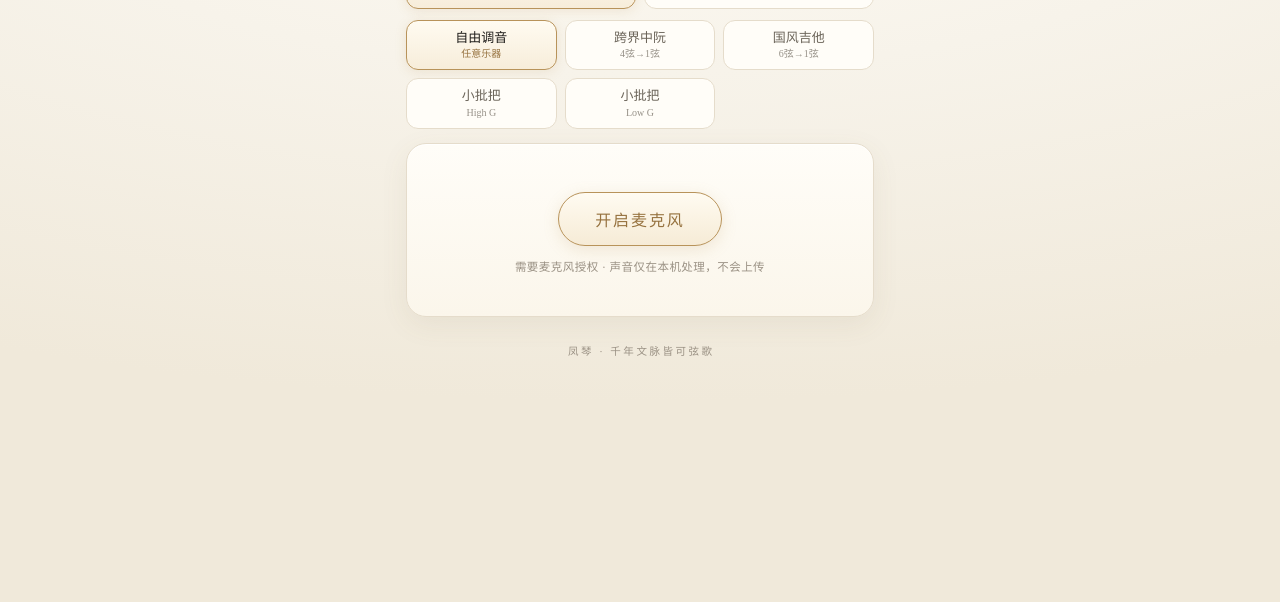
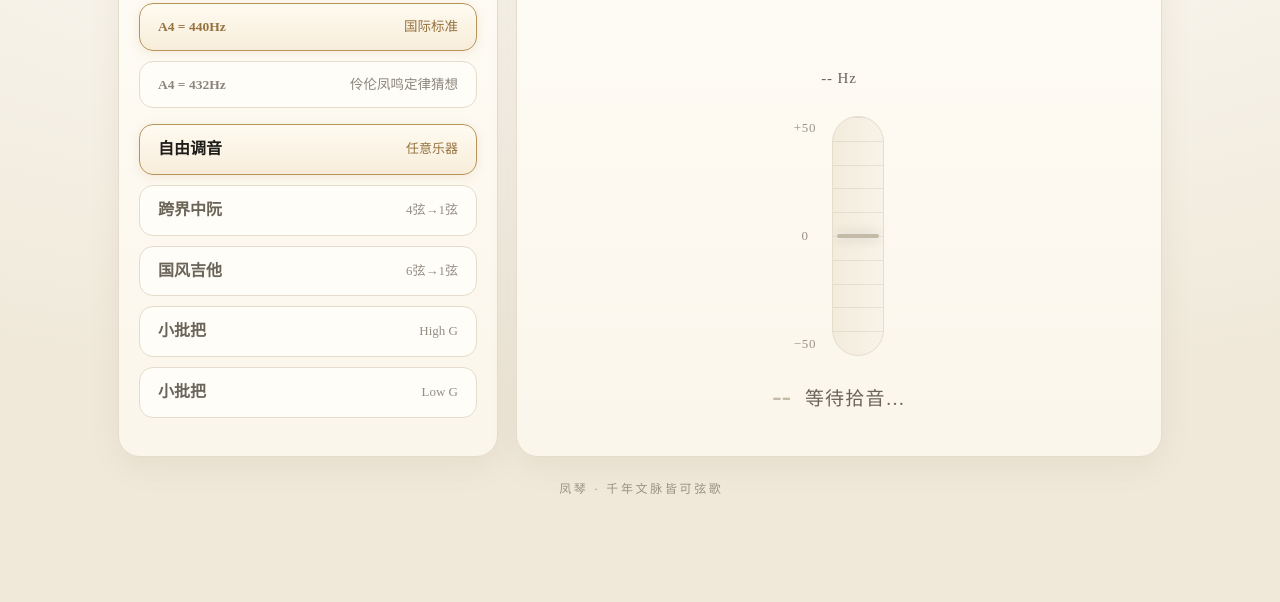
Before and after one commit to fengqintunner/fengqin-tuner, a plain HTML site: page index.html in a window 1280 px wide. Shown: the part 198-800 px from the top of the page. Drawn offline with Linux system fonts and the light colour scheme.

Commit message:
Add files via upload

```diff
--- a/index.html
+++ b/index.html
@@ -2,12 +2,11 @@
 <html lang="zh-CN">
 <head>
 <meta charset="utf-8">
-<meta name="viewport" content="width=device-width,initial-scale=1,viewport-fit=cover,user-scalable=no">
+<meta name="viewport" content="width=device-width,initial-scale=1,viewport-fit=cover">
 <meta name="theme-color" content="#F7F3EA">
 <meta name="apple-mobile-web-app-capable" content="yes">
 <meta name="apple-mobile-web-app-status-bar-style" content="default">
 <meta name="apple-mobile-web-app-title" content="凤琴调音器">
-<!-- 核心图标标签 -->
 <link rel="icon" type="image/png" href="./icon-192.png">
 <link rel="shortcut icon" type="image/png" href="./icon-192.png">
 <link rel="apple-touch-icon" sizes="180x180" href="./icon-192.png">
@@ -32,6 +31,7 @@ html,body{margin:0;padding:0;}
 body{
   background:#F7F3EA;
   color:var(--ink);
+  font-size:16px;
   font-family:"Kaiti SC","STKaiti","KaiTi","Songti SC","STSong","SimSun","Noto Serif SC",serif;
   min-height:100vh;min-height:100dvh;
   -webkit-font-smoothing:antialiased;
@@ -42,12 +42,8 @@ body::before{
   content:"";position:fixed;inset:0;z-index:-1;
   background:radial-gradient(120% 75% at 50% 0%, #FFFCF5 0%, #F7F3EA 45%, #F0E9DA 100%);
 }
-.app{
-  max-width:500px;margin:0 auto;
-  padding:calc(env(safe-area-inset-top) + 14px) 16px calc(env(safe-area-inset-bottom) + 26px);
-}
 
-/* 微信提示遮罩 */
+/* ========== 微信提示遮罩 ========== */
 #wx-mask {
   display: none; position: fixed; inset: 0; z-index: 9999;
   background: rgba(0,0,0,0.85); color: #fff; text-align: right; padding: 20px;
@@ -56,151 +52,221 @@ body::before{
 #wx-mask .arrow { font-size: 40px; margin-right: 10px; display: inline-block; animation: bounce 1s infinite alternate; }
 @keyframes bounce { from { transform: translateY(0); } to { transform: translateY(-10px); } }
 
-/* ---------- 品牌区 ---------- */
-.brand{text-align:center;padding:2px 0 16px;}
+/* ========== 主布局 ========== */
+.app{
+  max-width:1080px;
+  margin:0 auto;
+  padding:calc(env(safe-area-inset-top) + 18px) 18px calc(env(safe-area-inset-bottom) + 28px);
+  display:grid;
+  grid-template-columns:380px minmax(0,1fr);
+  gap:18px;
+  align-items:stretch;
+}
+.panel{
+  border:1px solid var(--line);
+  border-radius:22px;
+  background:linear-gradient(180deg,#FFFDF8 0%,#FBF6EB 100%);
+  box-shadow:0 10px 30px rgba(120,100,70,.09), inset 0 1px 0 rgba(255,255,255,.9);
+  padding:22px 20px;
+}
+.panel-left{
+  display:flex;flex-direction:column;
+}
+.panel-right{
+  display:flex;flex-direction:column;align-items:center;justify-content:center;
+}
+
+/* ========== 品牌区 ========== */
+.brand{text-align:center;padding:2px 0 18px;}
 .logo{
-  width:56px;height:56px;border-radius:50%;margin:0 auto 10px;
+  width:64px;height:64px;border-radius:50%;margin:0 auto 12px;
   display:flex;align-items:center;justify-content:center;
   border:1px solid var(--gold);
   background:radial-gradient(circle at 32% 26%,#FFFDF6,#F4EAD8);
-  color:var(--gold-d);font-size:28px;font-weight:bold;line-height:1;
-  box-shadow:0 3px 14px rgba(184,147,90,.20), inset 0 0 0 3px rgba(255,255,255,.62);
+  color:var(--gold-d);font-size:32px;font-weight:bold;line-height:1;
+  box-shadow:0 4px 16px rgba(184,147,90,.20), inset 0 0 0 3px rgba(255,255,255,.62);
 }
-.brand h1{margin:0;font-size:22px;font-weight:600;letter-spacing:.22em;text-indent:.22em;}
-.slogan{margin:7px 0 0;font-size:11.5px;letter-spacing:.34em;text-indent:.34em;color:var(--gold-d);}
+.brand h1{margin:0;font-size:26px;font-weight:600;letter-spacing:.2em;text-indent:.2em;}
+.slogan{margin:8px 0 0;font-size:13px;letter-spacing:.28em;text-indent:.28em;color:var(--gold-d);}
 
-/* ---------- 通用块 ---------- */
-.block{margin-bottom:11px;}
+/* ========== 左侧单列菜单 ========== */
+.block{margin-bottom:16px;}
+.block:last-child{margin-bottom:0;}
 
-/* ---------- 基准音 ---------- */
-.segmented{display:grid;grid-template-columns:1fr 1fr;gap:8px;}
+.segmented{display:flex;flex-direction:column;gap:10px;}
 .seg{
   appearance:none;font-family:inherit;cursor:pointer;
-  border:1px solid var(--line);background:var(--paper);border-radius:12px;
-  padding:9px 6px;color:var(--ink-2);font-size:13px;line-height:1.3;
+  border:1px solid var(--line);background:var(--paper);border-radius:14px;
+  padding:14px 18px;color:var(--ink-2);font-size:16px;line-height:1.3;
   transition:all .18s;
+  display:flex;justify-content:space-between;align-items:center;text-align:left;
 }
-.seg span{display:block;font-size:10.5px;margin-top:3px;opacity:.75;}
+.seg span{display:block;font-size:13.5px;opacity:.78;margin-top:0;}
 .seg.active{
   border-color:var(--gold);background:linear-gradient(180deg,#FFFBF1,#F7EDDA);
   color:var(--ink);box-shadow:0 2px 12px rgba(184,147,90,.16);
 }
 .seg.active span{color:var(--gold-d);opacity:1;}
 
-/* ---------- 乐器模式 ---------- */
-.modes{display:grid;grid-template-columns:repeat(3,1fr);gap:8px;}
+.modes{display:flex;flex-direction:column;gap:10px;}
 .mode-btn{
   appearance:none;font-family:inherit;cursor:pointer;
-  border:1px solid var(--line);background:var(--paper);border-radius:12px;
-  padding:9px 3px;font-size:13px;line-height:1.25;color:var(--ink-2);
-  transition:all .18s;display:flex;flex-direction:column;justify-content:center;align-items:center;
+  border:1px solid var(--line);background:var(--paper);border-radius:14px;
+  padding:14px 18px;font-size:16px;line-height:1.3;color:var(--ink-2);
+  transition:all .18s;
+  display:flex;justify-content:space-between;align-items:center;text-align:left;
 }
-.mode-btn .sub{display:block;font-size:10px;margin-top:2px;opacity:.7;}
+.mode-btn .sub{display:block;font-size:13px;opacity:.72;margin-top:0;}
 .mode-btn.active{
   border-color:var(--gold);background:linear-gradient(180deg,#FFFBF1,#F7EDDA);
   color:var(--ink);box-shadow:0 2px 12px rgba(184,147,90,.16);
 }
 .mode-btn.active .sub{color:var(--gold-d);opacity:1;}
 
-/* ---------- 定弦说明 ---------- */
-.strings-head{font-size:11px;letter-spacing:.14em;color:var(--ink-3);margin:0 0 6px 2px;}
-.strings{display:flex;gap:6px;}
+.strings-head{font-size:13px;letter-spacing:.1em;color:var(--ink-3);margin:0 0 9px 2px;}
+.strings{display:flex;flex-wrap:wrap;gap:8px;}
 .string-card{
-  flex:1;min-width:0;text-align:center;border:1px solid var(--line);
-  background:var(--paper);border-radius:10px;padding:7px 2px 8px;
+  flex:1 1 calc(25% - 8px);min-width:70px;text-align:center;border:1px solid var(--line);
+  background:var(--paper);border-radius:12px;padding:10px 2px 11px;
   transition:all .18s;
 }
-.string-card .label{font-size:10.5px;color:var(--ink-3);letter-spacing:.05em;}
-.string-card .note{font-size:17px;font-weight:600;line-height:1.15;margin-top:1px;}
-.string-card .note .oct{font-size:14px;color:var(--gold-d);}
+.string-card .label{font-size:12px;color:var(--ink-3);letter-spacing:.04em;}
+.string-card .note{font-size:22px;font-weight:600;line-height:1.15;margin-top:2px;}
+.string-card .note .oct{font-size:17px;color:var(--gold-d);}
 .string-card.active{
   border-color:var(--gold);background:linear-gradient(180deg,#FFFBF1,#F7EDDA);
   box-shadow:0 3px 12px rgba(184,147,90,.22);transform:translateY(-1px);
 }
 
-/* ---------- 拾音面板 ---------- */
+/* ========== 右侧：垂直调音器 ========== */
 .tuner{
-  margin-top:14px;padding:20px 18px 18px;border:1px solid var(--line);border-radius:20px;
-  background:linear-gradient(180deg,#FFFDF8 0%,#FBF6EB 100%);
-  box-shadow:0 8px 28px rgba(120,100,70,.08), inset 0 1px 0 rgba(255,255,255,.9);
-  text-align:center;--sc:#C4BAA8;transition:box-shadow .25s;
+  width:100%;text-align:center;
+  --sc:#C4BAA8;transition:box-shadow .25s;
+  display:flex;flex-direction:column;align-items:center;
 }
 .tuner[data-state="low"]{--sc:var(--low);}
 .tuner[data-state="ok"]{--sc:var(--ok);}
 .tuner[data-state="high"]{--sc:var(--high);}
 
+/* 按钮显隐控制 */
+#gate, #stopWrap { width:100%; text-align:center; }
+#gate[hidden], #stopWrap[hidden] { display:none !important; }
+
 .start-btn{
   appearance:none;font-family:inherit;cursor:pointer;border:1px solid var(--gold);
   background:linear-gradient(180deg,#FFFBF1,#F6EBD6);color:var(--gold-d);
-  font-size:16px;letter-spacing:.12em;padding:14px 36px;border-radius:999px;
-  margin:28px 0 12px;box-shadow:0 4px 16px rgba(184,147,90,.18);transition:transform .15s;
+  font-size:18px;letter-spacing:.12em;padding:16px 46px;border-radius:999px;
+  margin:20px 0 16px;box-shadow:0 4px 16px rgba(184,147,90,.18);transition:transform .15s;
 }
 .start-btn:active{transform:scale(.97);}
 .stop-btn{
   appearance:none;font-family:inherit;cursor:pointer;border:1px solid #b95448;
   background:#f8efed;color:#b95448;
-  font-size:16px;letter-spacing:.12em;padding:14px 36px;border-radius:999px;
-  margin:28px 0 12px;box-shadow:0 4px 14px rgba(185,84,72,.15);transition:transform .15s;
+  font-size:17px;letter-spacing:.12em;padding:16px 46px;border-radius:999px;
+  margin:20px 0 24px;box-shadow:0 4px 14px rgba(185,84,72,.15);transition:transform .15s;
 }
 .stop-btn:active{transform:scale(.97);}
-.hint{margin:0 0 20px;font-size:11.5px;line-height:1.7;color:var(--ink-3);letter-spacing:.04em;}
+.hint{margin:0 auto;max-width:340px;font-size:13.5px;line-height:1.75;color:var(--ink-3);letter-spacing:.03em;}
 
-.note-display{display:flex;align-items:baseline;justify-content:center;gap:4px;min-height:78px;}
-.note-name{font-size:72px;line-height:1;font-weight:600;letter-spacing:-.01em;font-variant-numeric:tabular-nums;}
-.note-oct{font-size:54px;line-height:1;font-weight:600;color:var(--gold-d);font-variant-numeric:tabular-nums;}
-.freq{font-size:14px;color:var(--ink-2);letter-spacing:.06em;font-variant-numeric:tabular-nums;margin-top:2px;min-height:20px;}
+/* 调音主体内容（默认常显） */
+.tuner-body {
+  width: 100%;
+  display: flex;
+  flex-direction: column;
+  align-items: center;
+}
 
-.meter{margin-top:16px;}
+.note-display{display:flex;align-items:baseline;justify-content:center;gap:6px;min-height:84px;}
+.note-name{font-size:76px;line-height:1;font-weight:600;letter-spacing:-.01em;font-variant-numeric:tabular-nums;}
+.note-oct{font-size:56px;line-height:1;font-weight:600;color:var(--gold-d);font-variant-numeric:tabular-nums;}
+.freq{font-size:15px;color:var(--ink-2);letter-spacing:.06em;font-variant-numeric:tabular-nums;margin-top:4px;min-height:22px;}
+
+.meter{
+  margin-top:24px;
+  display:flex;
+  align-items:center;
+  justify-content:center;
+  gap:16px;
+}
 .meter-scale{
-  position:relative;height:46px;border-radius:23px;border:1px solid var(--line);
-  background:linear-gradient(180deg,#F3ECDD,#F8F3E8);overflow:hidden;
+  position:relative;
+  width:52px;
+  height:240px;
+  border-radius:26px;
+  border:1px solid var(--line);
+  background:linear-gradient(90deg,#F3ECDD,#F8F3E8);
+  overflow:hidden;
 }
 .meter-scale::before{
   content:"";position:absolute;inset:0;
-  background:repeating-linear-gradient(90deg,rgba(31,29,26,.14) 0 1px,transparent 1px 10%);
+  background:repeating-linear-gradient(180deg,rgba(31,29,26,.14) 0 1px,transparent 1px 10%);
   opacity:.55;
 }
 .meter-mid{
-  position:absolute;left:50%;top:5px;bottom:5px;width:2px;margin-left:-1px;
-  border-radius:2px;background:linear-gradient(180deg,transparent,var(--gold),transparent);opacity:.9;
+  position:absolute;top:50%;left:5px;right:5px;height:2px;margin-top:-1px;
+  border-radius:2px;background:linear-gradient(90deg,transparent,var(--gold),transparent);opacity:.9;
 }
 .meter-needle{
-  position:absolute;left:50%;top:4px;bottom:4px;width:4px;margin-left:-2px;border-radius:3px;
+  position:absolute;left:4px;right:4px;bottom:50%;height:4px;margin-bottom:-2px;
+  border-radius:3px;
   background:var(--sc);box-shadow:0 0 12px var(--sc),0 0 4px rgba(255,255,255,.85);
-  transition:left .09s linear,background .2s;
+  transition:bottom .09s linear,background .2s;
 }
 .tuner[data-state="ok"] .meter-needle{animation:pulse 1.3s ease-in-out infinite;}
 @keyframes pulse{0%,100%{opacity:1;}50%{opacity:.5;}}
 
 .meter-legend{
-  display:flex;justify-content:space-between;padding:6px 3px 0;font-size:10.5px;
-  color:var(--ink-3);letter-spacing:.05em;font-variant-numeric:tabular-nums;
+  display:flex;flex-direction:column;justify-content:space-between;height:240px;
+  font-size:13px;color:var(--ink-3);letter-spacing:.05em;font-variant-numeric:tabular-nums;
+  padding:4px 0;
 }
-.readout{margin-top:10px;display:flex;align-items:baseline;justify-content:center;gap:12px;min-height:32px;}
-.cents{font-size:26px;font-weight:600;color:var(--sc);font-variant-numeric:tabular-nums;transition:color .2s;}
-.status{font-size:18px;letter-spacing:.06em;color:var(--ink-2);}
+.readout{margin-top:24px;display:flex;align-items:baseline;justify-content:center;gap:14px;min-height:34px;}
+.cents{font-size:28px;font-weight:600;color:var(--sc);font-variant-numeric:tabular-nums;transition:color .2s;}
+.status{font-size:19px;letter-spacing:.06em;color:var(--ink-2);}
 
-.foot{margin-top:26px;text-align:center;font-size:10.5px;letter-spacing:.24em;text-indent:.24em;color:var(--ink-3);}
+/* ========== 页脚 ========== */
+.foot{
+  grid-column:1 / -1;
+  margin-top:4px;text-align:center;font-size:12px;
+  letter-spacing:.22em;text-indent:.22em;color:var(--ink-3);
+}
 
+/* ========== 响应式 ========== */
+@media (max-width:900px){
+  .app{
+    grid-template-columns:1fr;
+    gap:14px;
+    padding:calc(env(safe-area-inset-top) + 12px) 14px calc(env(safe-area-inset-bottom) + 24px);
+  }
+  .panel{padding:18px 16px;border-radius:18px;}
+  .brand{padding:2px 0 16px;}
+  .brand h1{font-size:24px;}
+  .slogan{font-size:12.5px;}
+  .meter-scale, .meter-legend { height:200px; }
+}
 @media (max-width:360px){
   .note-name{font-size:62px;}
   .note-oct{font-size:46px;}
-  .mode-btn{font-size:12px;}
-  .seg{font-size:12px;}
-  .cents{font-size:22px;}
-  .status{font-size:16px;}
+  .mode-btn{font-size:15px;}
+  .mode-btn .sub{font-size:12px;}
+  .seg{font-size:15px;}
+  .seg span{font-size:12px;}
+  .cents{font-size:24px;}
+  .status{font-size:17px;}
 }
 </style>
 </head>
 <body>
 
-<!-- 微信内置浏览器提示 -->
 <div id="wx-mask">
   <div class="arrow">↗</div>
   <div>请点击右上角 <strong>···</strong><br>选择 <strong>“在 Safari 浏览器中打开”</strong><br>才能正常使用麦克风调音</div>
 </div>
 
 <div class="app">
+
+  <!-- 左侧 -->
+  <div class="panel panel-left">
     <header class="brand">
       <div class="logo">凤</div>
       <h1>凤琴调音器</h1>
@@ -209,8 +275,14 @@ body::before{
 
     <section class="block">
       <div class="segmented" id="refGroup">
-      <button class="seg active" data-ref="440">A4 = 440Hz<span>国际标准</span></button>
-      <button class="seg" data-ref="432">A4 = 432Hz<span>伶伦凤鸣定律猜想</span></button>
+        <button class="seg active" data-ref="440">
+          <span style="font-weight:600;">A4 = 440Hz</span>
+          <span>国际标准</span>
+        </button>
+        <button class="seg" data-ref="432">
+          <span style="font-weight:600;">A4 = 432Hz</span>
+          <span>伶伦凤鸣定律猜想</span>
+        </button>
       </div>
     </section>
 
@@ -222,41 +294,60 @@ body::before{
       <div class="strings-head">定弦参考 · 粗弦 → 细弦</div>
       <div class="strings" id="stringsPanel"></div>
     </section>
+  </div>
 
+  <!-- 右侧 -->
+  <div class="panel panel-right">
     <section class="tuner" id="tuner" data-state="idle">
+
+      <!-- 开启麦克风区域 -->
       <div id="gate">
         <button class="start-btn" id="startBtn">开启麦克风</button>
         <p class="hint">需要麦克风授权 · 声音仅在本机处理，不会上传</p>
       </div>
-    <div id="live" hidden>
+
+      <!-- 关闭麦克风区域（默认隐藏） -->
+      <div id="stopWrap" hidden>
         <button class="stop-btn" id="stopBtn">关闭麦克风</button>
+      </div>
+
+      <!-- 调音主体（常显） -->
+      <div class="tuner-body">
         <div class="note-display">
           <span class="note-name" id="noteName"></span>
           <span class="note-oct" id="noteOct"></span>
         </div>
         <div class="freq" id="freqVal">-- Hz</div>
+
         <div class="meter">
+          <div class="meter-legend">
+            <span>+50</span>
+            <span>0</span>
+            <span>−50</span>
+          </div>
           <div class="meter-scale">
             <div class="meter-mid"></div>
             <div class="meter-needle" id="needle"></div>
           </div>
-        <div class="meter-legend"><span>−50</span><span>0</span><span>+50</span></div>
         </div>
+
         <div class="readout">
           <span class="cents" id="centsVal">--</span>
           <span class="status" id="statusText">等待拾音…</span>
         </div>
       </div>
+
     </section>
+  </div>
 
   <footer class="foot">凤琴 · 千年文脉皆可弦歌</footer>
+
 </div>
 
 <script>
 (function () {
   'use strict';
 
-  // 检测是否在微信中打开
   var ua = navigator.userAgent.toLowerCase();
   if (ua.match(/MicroMessenger/i) == "micromessenger") {
     document.getElementById('wx-mask').style.display = 'block';
@@ -301,7 +392,7 @@ body::before{
     stringsPanel: $('stringsPanel'),
     tuner: $('tuner'),
     gate: $('gate'),
-    live: $('live'),
+    stopWrap: $('stopWrap'),
     startBtn: $('startBtn'),
     stopBtn: $('stopBtn'),
     noteName: $('noteName'),
@@ -333,7 +424,7 @@ body::before{
     MODES.forEach(function (m) {
       var btn = document.createElement('button');
       btn.className = 'mode-btn' + (m.id === state.modeId ? ' active' : '');
-      btn.innerHTML = m.label + '<span class="sub">' + m.sub + '</span>';
+      btn.innerHTML = '<span style="font-weight:600;">' + m.label + '</span><span class="sub">' + m.sub + '</span>';
       btn.onclick = function () {
         state.modeId = m.id;
         renderModes();
@@ -381,7 +472,7 @@ body::before{
     el.freqVal.textContent = '-- Hz';
     el.centsVal.textContent = '--';
     el.statusText.textContent = '等待拾音…';
-    el.needle.style.left = '50%';
+    el.needle.style.bottom = '50%';
     el.tuner.dataset.state = 'idle';
     highlightString(-1);
   }
@@ -394,7 +485,7 @@ body::before{
     analyser = null;
 
     if (!keepUI) {
-      el.live.hidden = true;
+      el.stopWrap.hidden = true;
       el.gate.hidden = false;
       el.startBtn.disabled = false;
       el.startBtn.textContent = '开启麦克风';
@@ -444,7 +535,7 @@ body::before{
     el.freqVal.textContent = freq.toFixed(2) + ' Hz';
 
     var percent = (cents + 50) / 100 * 100;
-    el.needle.style.left = percent + '%';
+    el.needle.style.bottom = percent + '%';
 
     var stateColor = 'ok';
     var statusStr = '音准';
@@ -456,7 +547,6 @@ body::before{
     silenceTimer = Date.now();
   }
 
-  // 🌟 优化 1：降低噪音门槛，提高自相关算法的弱信号捕捉能力
   function autoCorrelate(buf, sampleRate) {
     var SIZE = buf.length;
     var rms = 0;
@@ -466,11 +556,9 @@ body::before{
     }
     rms = Math.sqrt(rms / SIZE);
 
-    // 【核心修改】：以前是 0.01，太高了，现在降到 0.0015，连极微弱的拨弦也能触发
     if (rms < 0.0015) return -1;
 
     var r1 = 0, r2 = SIZE - 1;
-    // 【核心修改】：使用动态阈值。如果声音小，阈值就自适应变小，避免把波形直接切断
     var thres = Math.max(0.03, rms * 0.5);
 
     for (var i = 0; i < SIZE / 2; i++) if (Math.abs(buf[i]) < thres) { r1 = i; break; }
@@ -520,11 +608,10 @@ body::before{
       if (audioCtx && audioCtx.state === 'suspended') await audioCtx.resume();
       if (mediaStream) mediaStream.getTracks().forEach(t => t.stop());
 
-      // 🌟 优化 2：开启 autoGainControl (自动增益)，让手机自动放大微弱声音
       const stream = await navigator.mediaDevices.getUserMedia({
         audio: {
           echoCancellation: false,
-          autoGainControl: true,   // 开启系统级音量自动放大
+          autoGainControl: true,
           noiseSuppression: false
         }
       });
@@ -537,9 +624,8 @@ body::before{
       analyser = audioCtx.createAnalyser();
       analyser.fftSize = 2048;
 
-      // 🌟 优化 3：加入代码级 GainNode 音频放大器，把麦克风信号强行放大 3 倍
       var gainNode = audioCtx.createGain();
-      gainNode.gain.value = 3.0; // 放大倍数（如果还嫌不灵敏可以调到 4 或 5）
+      gainNode.gain.value = 3.0;
 
       source.connect(gainNode);
       gainNode.connect(analyser);
@@ -547,8 +633,9 @@ body::before{
       state.listening = true;
       state.wasListeningBeforeHide = true;
 
+      // 切换按钮状态
       el.gate.hidden = true;
-      el.live.hidden = false;
+      el.stopWrap.hidden = false;
       resetTunerUI();
       silenceTimer = Date.now();
 
@@ -565,7 +652,7 @@ body::before{
         alert('无法访问麦克风。请确保已授予麦克风权限。');
       } else {
         el.gate.hidden = false;
-        el.live.hidden = true;
+        el.stopWrap.hidden = true;
         el.startBtn.disabled = false;
         el.startBtn.textContent = '点击继续调音';
         el.startBtn.onclick = () => startAudio(true);
@@ -635,3 +722,5 @@ body::before{
   }
 })();
 </script>
+</body>
+</html>
```
Also changed, not shown: icon‑192.png, icon‑512.png. Lines whose indentation alone changed are shown as unchanged.
